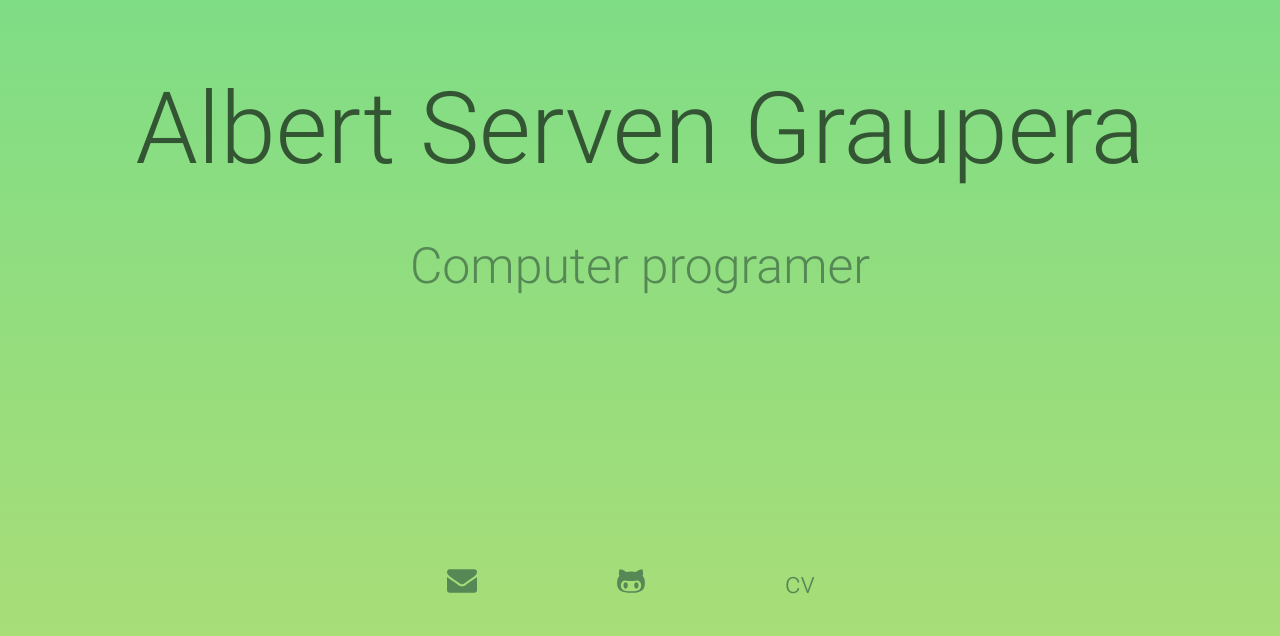
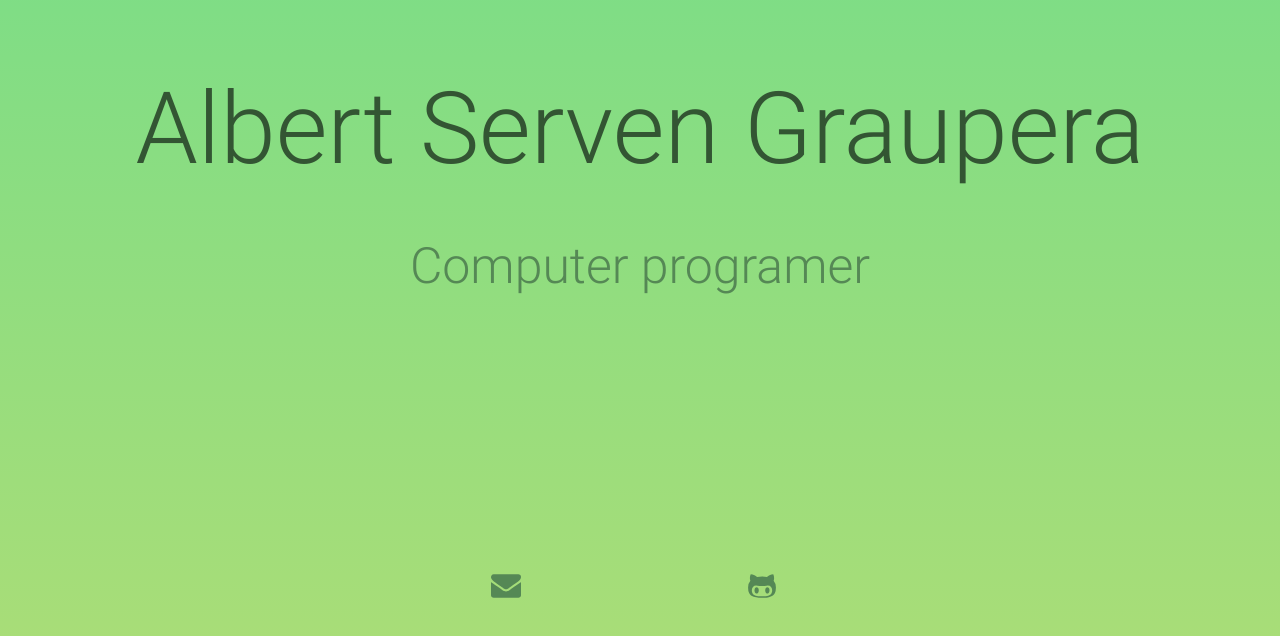
Before and after one commit to aserven/aserven.github.io, a website: page index.html in a window 1280 px wide. Shown: the part 130-766 px from the top of the page. Drawn offline with Linux system fonts and the light colour scheme.

Commit message:
web for new domain

```diff
--- a/index.html
+++ b/index.html
@@ -1,11 +1,11 @@
 <html>
 <head>
-    <title>alberts.cat</title>
+    <title>Albert Serven</title>
     <meta charset="UTF-8">
     <meta name="viewport" content="width=device-width, initial-scale=1.0">
     <link rel="shortcut icon" href="images/favicon.ico">
     <style>
-        @font-face{font-family:'Roboto Light';src:url(fonts/Roboto-Light.ttf)}body,html{font-family:Roboto Light,Helvetica,Arial,sans-serif;font-size:50px;margin:0;border:0;font-weight:100;min-height:400px;background-color:#AD7;background:#AD7 -webkit-gradient(linear,left top,left bottom,from(#7D8),to(#AD7)) no-repeat;background:#AD7 -moz-linear-gradient(top,#7D8,#AD7) no-repeat;filter:progid:DXImageTransform.Microsoft.gradient(startColorstr=#77DD88, endColorstr=#AADD77) no-repeat;-ms-filter:"progid:DXImageTransform.Microsoft.gradient(startColorstr=#77DD88, endColorstr=#77DD88)" no-repeat}span{word-spacing:none}.name{padding:200px 0 50px 0;font-size:100px;color:#353;text-align:center}.title{text-align:center}*{color:#585}.logos{position:absolute;bottom:50px;font-size:30px;margin-left:29.5%;margin-right:29.5%;margin-bottom:20px;width:40%}.logos a{display:inline-block;float:left;width:33%;text-align:center;text-decoration:none}.logos img{width:1em;height:1em}@media (max-height:600px){.name{padding:50px 0}.logos{position:inherit;margin-top:250px}}@media (max-width:1200px){.name{font-size:70px}}@media (max-width:800px){.name{padding-top:50px;font-size:50px}.title{font-size:40px}.logos{position:inherit;margin-top:20px}.logos a{display:block;float:none;width:100%;margin-top:15px}}@media (max-width:540px){.name{font-size:30px}.title{font-size:25px}.logos a{font-size:20px}}@media (max-width:320px){.name{font-size:25px}.title{font-size:20px}.logos a{font-size:20px}}
+        @font-face{font-family:'Roboto Light';src:url(fonts/Roboto-Light.ttf)}body,html{font-family:Roboto Light,Helvetica,Arial,sans-serif;font-size:50px;margin:0;border:0;font-weight:100;min-height:400px;background-color:#AD7;background:#AD7 -webkit-gradient(linear,left top,left bottom,from(#7D8),to(#AD7)) no-repeat;background:#AD7 -moz-linear-gradient(top,#7D8,#AD7) no-repeat;filter:progid:DXImageTransform.Microsoft.gradient(startColorstr=#77DD88, endColorstr=#AADD77) no-repeat;-ms-filter:"progid:DXImageTransform.Microsoft.gradient(startColorstr=#77DD88, endColorstr=#77DD88)" no-repeat}span{word-spacing:none}.name{padding:200px 0 50px 0;font-size:100px;color:#353;text-align:center}.title{text-align:center}*{color:#585}.logos{position:absolute;bottom:50px;font-size:30px;margin-left:29.5%;margin-right:29.5%;margin-bottom:20px;width:40%}.logos a{display:inline-block;float:left;width:50%;text-align:center;text-decoration:none}.logos img{width:1em;height:1em}@media (max-height:600px){.name{padding:50px 0}.logos{position:inherit;margin-top:250px}}@media (max-width:1200px){.name{font-size:70px}}@media (max-width:800px){.name{padding-top:50px;font-size:50px}.title{font-size:40px}.logos{position:inherit;margin-top:20px}.logos a{display:block;float:none;width:100%;margin-top:15px}}@media (max-width:540px){.name{font-size:30px}.title{font-size:25px}.logos a{font-size:20px}}@media (max-width:320px){.name{font-size:25px}.title{font-size:20px}.logos a{font-size:20px}}
     </style>
 </head>
 
@@ -14,9 +14,8 @@
     <div class="title">Computer programer</div>
 
     <div class="logos">
-        <a href="mailto:contactATalbertsDOTcat?Subject=Hello Albert" onclick = "this.href=this.href.replace(/AT/,'&#64;').replace(/DOT/,'&#46;')"><img src="images/envelope.svg"></a>
+        <a href="mailto:albertATservenDOTcat?Subject=Hello Albert" onclick = "this.href=this.href.replace(/AT/,'&#64;').replace(/DOT/,'&#46;')"><img src="images/envelope.svg"></a>
         <a href="http://github.com/aserven"><img src="images/github-alt.svg"></a>
-        <a href="static/AlbertServen_resume.pdf">cv</a>
     </div>
 
 </body>
--- a/stylesheets/home.less
+++ b/stylesheets/home.less
@@ -52,7 +52,7 @@ span {
     a {
         display: inline-block;
         float: left;
-        width: 33%;
+        width: 50%;
         text-align: center;
         text-decoration: none;
     }
```
Also changed, not shown: 1 other file.
